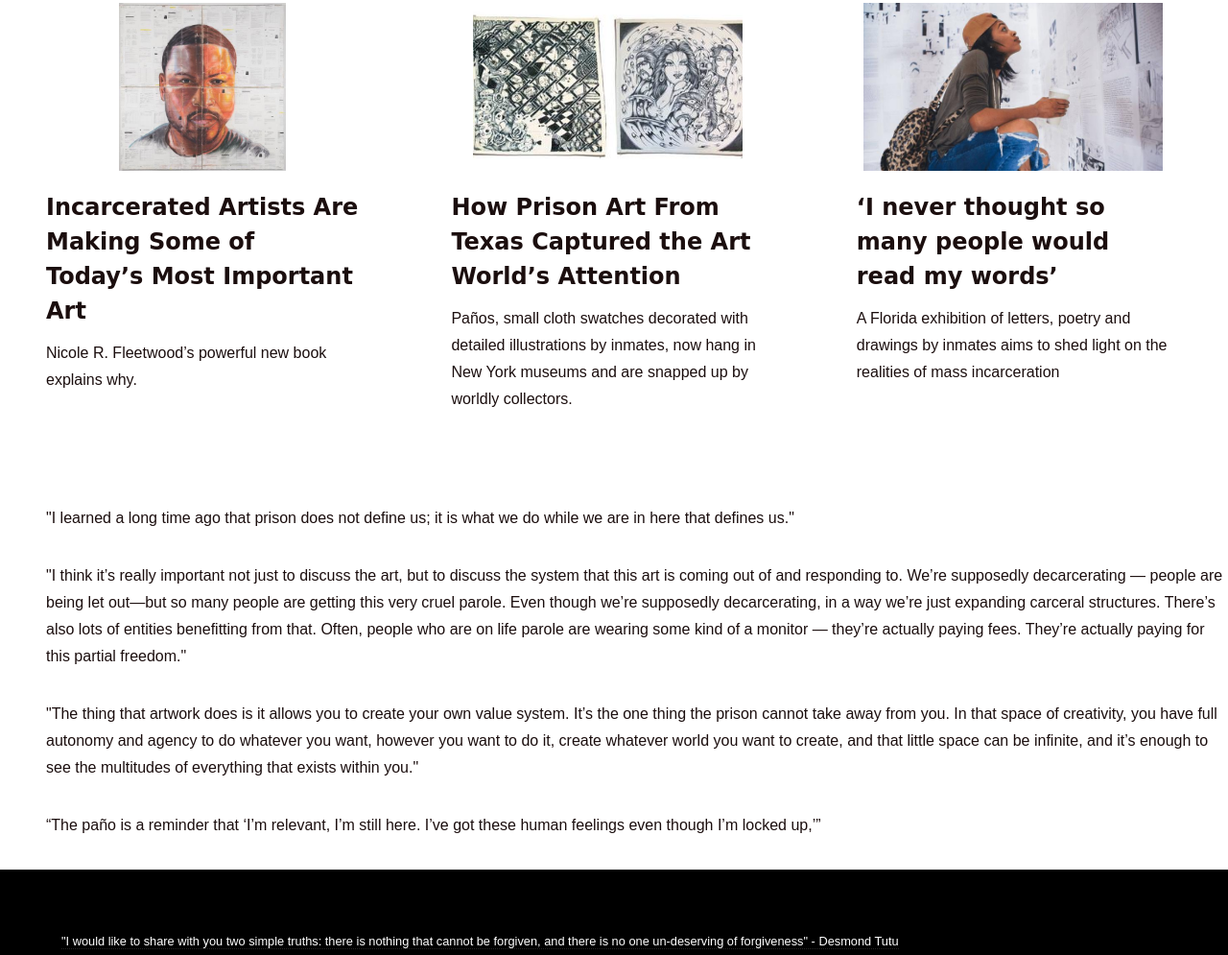
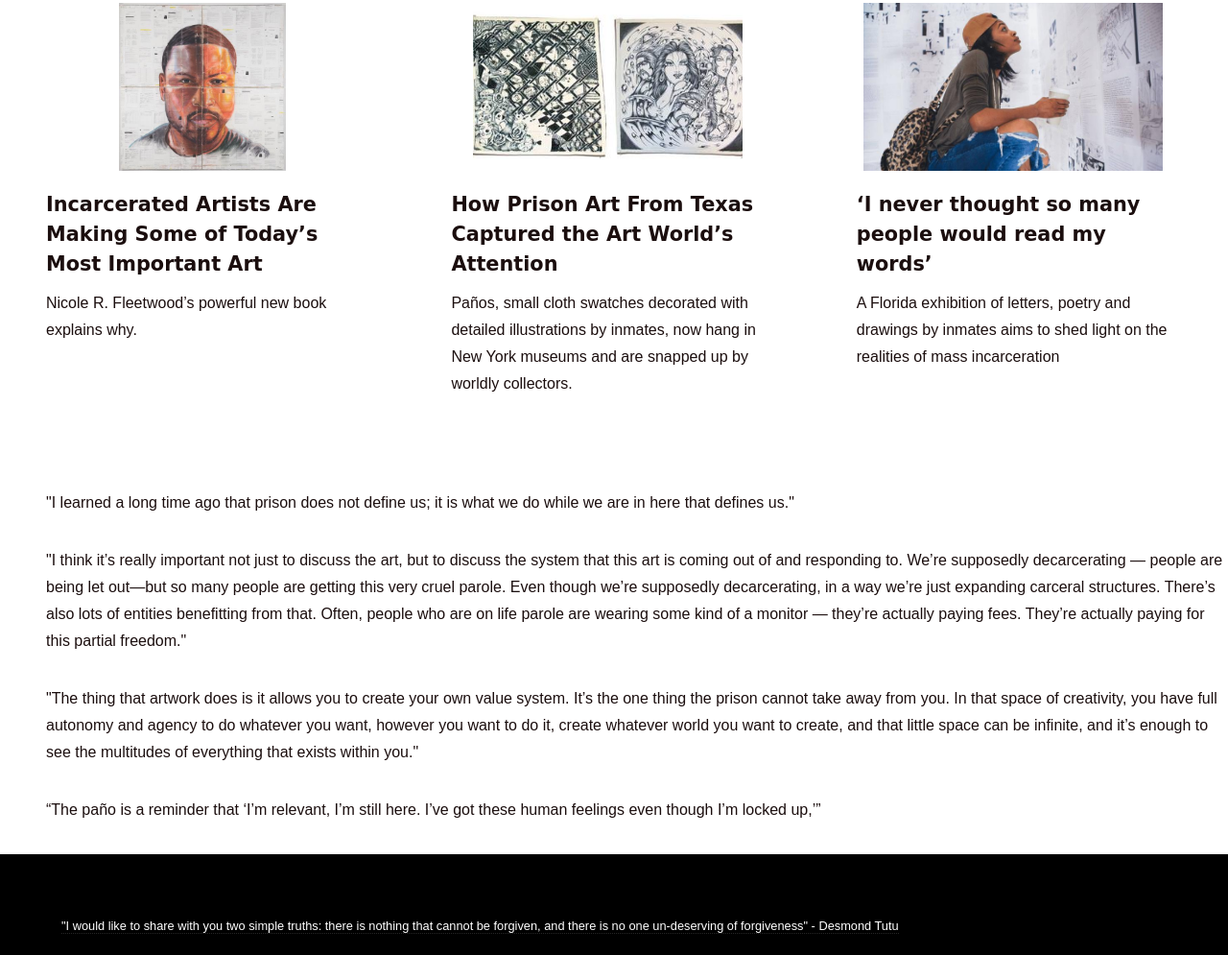
Before and after one commit to PrisonArt/website, a plain HTML site: page tech.html in a window 1280 px wide. Shown: the part 3992-4987 px from the top of the page at 96% size. Drawn offline with Linux system fonts and the light colour scheme; a web font is replaced by a local one.

Commit message:
Adjust headings

```diff
--- a/tech.html
+++ b/tech.html
@@ -210,7 +210,7 @@
 						<section>
 							<a href="https://www.artnews.com/art-news/artists/prison-art-nicole-fleetwood-jesse-krimes-russell-craig-tameca-cole-1202693793/">
 								<image src="images/powerful.jpg" class="art-img" />
-								<h3>Incarcerated Artists Are Making Some of Today’s Most Important Art</h3>
+								<h4>Incarcerated Artists Are Making Some of Today’s Most Important Art</h4>
 								<p>
 									Nicole R. Fleetwood’s powerful new book explains why.
 								</p>
@@ -219,7 +219,7 @@
 						<section>
 							<a href="https://www.texasmonthly.com/arts-entertainment/how-prison-art-from-texas-captured-the-art-worlds-attention/">
 								<image src="images/attention.jpg" class="art-img" />
-								<h3>How Prison Art From Texas Captured the Art World’s Attention</h3>
+								<h4>How Prison Art From Texas Captured the Art World’s Attention</h4>
 								<p>
 									Paños, small cloth swatches decorated with detailed illustrations by inmates, now hang in New York museums and are snapped up by worldly collectors.
 								</p>
@@ -228,7 +228,7 @@
 						<section>
 							<a href="https://www.ft.com/content/ae45bcc4-ef15-11e8-8180-9cf212677a57">
 								<image src="images/read.jpg" class="art-img" />
-								<h3>‘I never thought so many people would read my words’</h3>
+								<h4>‘I never thought so many people would read my words’</h4>
 								<p>
 									A Florida exhibition of letters, poetry and drawings by inmates aims to shed light on the realities of mass incarceration
 								</p>
```
